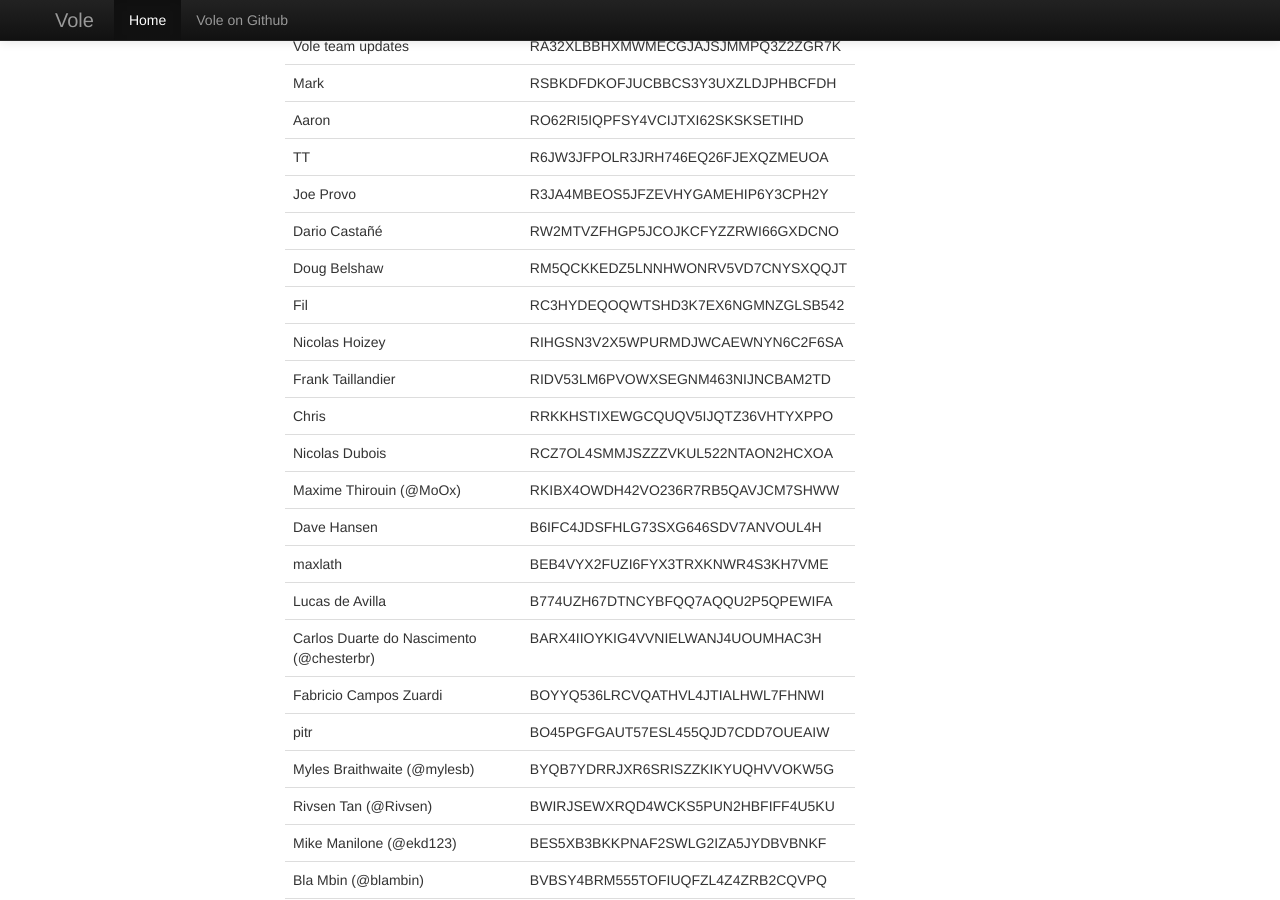
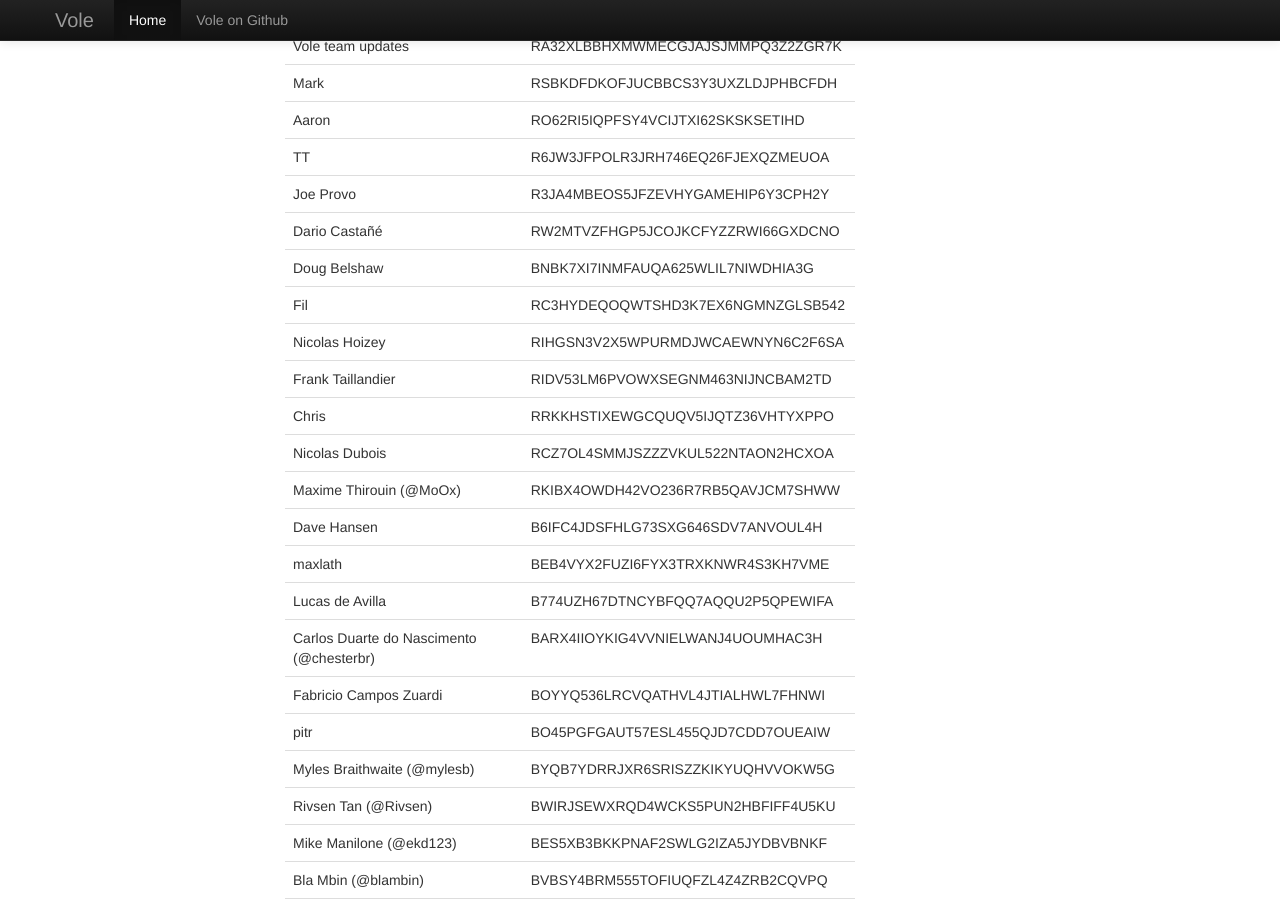
Before and after one commit to vole/vole.github.io, a Jekyll site: the page built from index.html, in a window 1280 px wide and 900 px high, scrolled down 2540 px. Built offline with Jekyll 4.4.1, drawn with Linux system fonts in a browser that asks for light colours.

Commit message:
Updating Doug key

```diff
--- a/index.html
+++ b/index.html
@@ -128,7 +128,7 @@ title: Vole.cc
             </tr>
             <tr>
               <td>Doug Belshaw</td>
-              <td>RM5QCKKEDZ5LNNHWONRV5VD7CNYSXQQJT</td>
+              <td>BNBK7XI7INMFAUQA625WLIL7NIWDHIA3G</td>
             </tr>
             <tr>
               <td>Fil</td>
```
